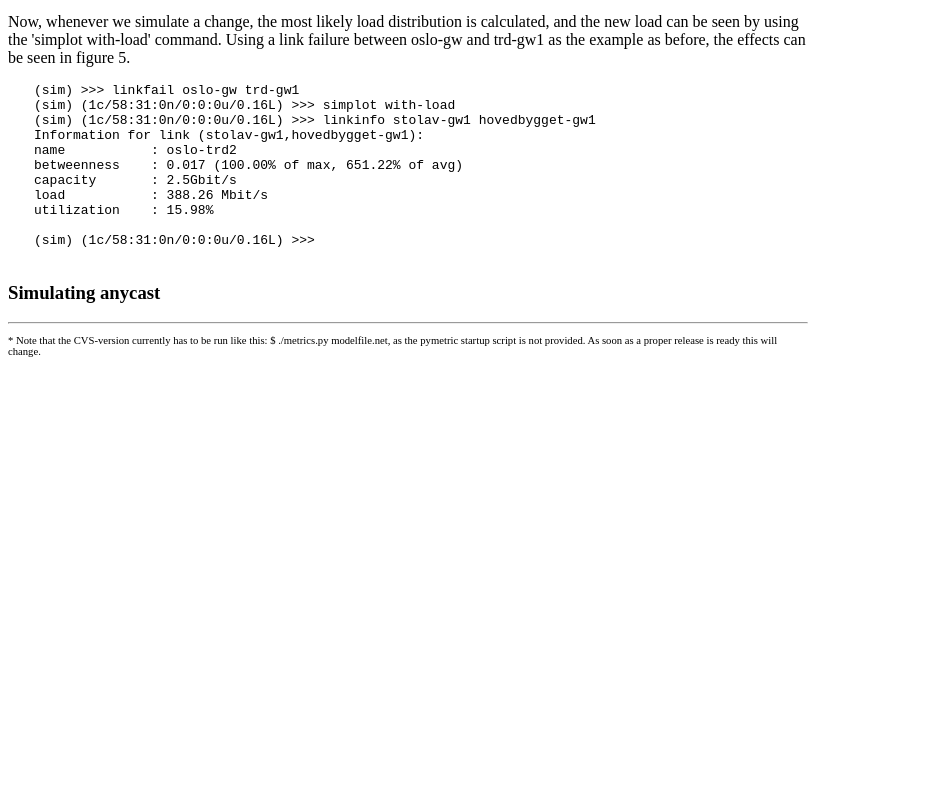
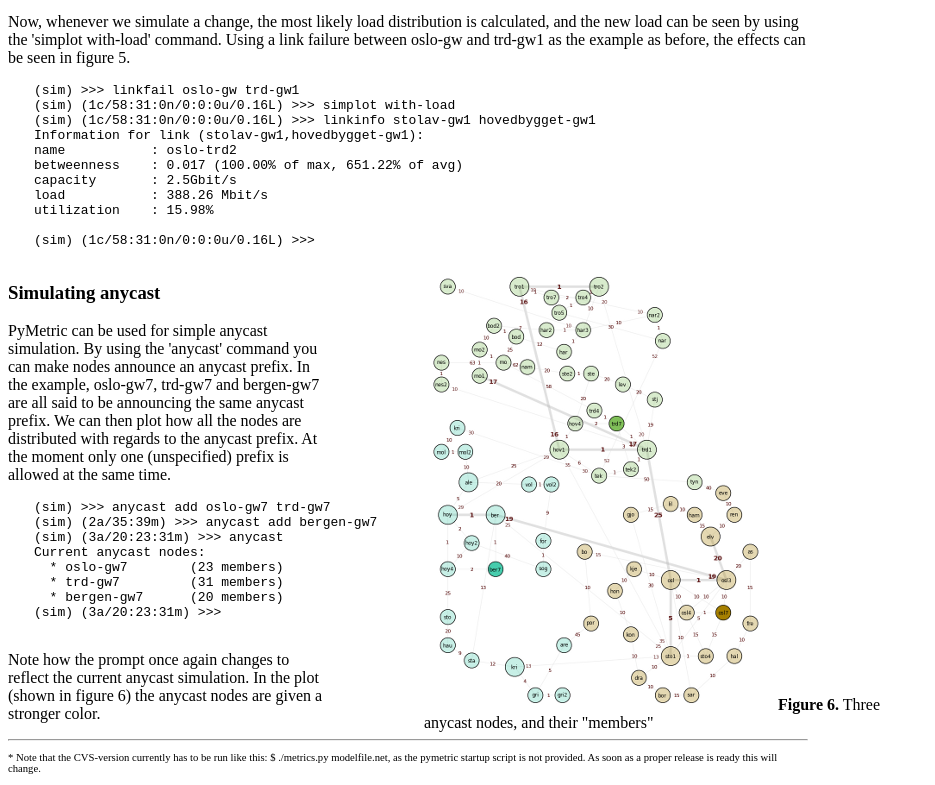
Before and after one commit to Uninett/PyMetric, a plain HTML site: page docs/index.html in a window 1280 px wide. Shown: the part 6061-6846 px from the top of the page, without its empty margins (0-935 px from the left). Before the commit the page ends 6429 px from the top, so only its background shows below. Drawn offline with Linux system fonts and the light colour scheme.

Commit message:
anycast section added

```diff
--- a/docs/index.html
+++ b/docs/index.html
@@ -426,8 +426,34 @@ utilization    : 15.98%
 
 (sim) (1c/58:31:0n/0:0:0u/0.16L) >>>
     </pre>
+	<div style="width: 30em; clear:all; float:right; position: relative; left:
+	6em;">
+	<a href="anycast.png"><img alt="Anycast groups" src="anycast-350px.png"></a>
+	  <strong>Figure 6.</strong> Three anycast nodes, and their "members"
+	</div>
 	<h3>Simulating anycast</h3>
-
+	<p>PyMetric can be used for simple anycast simulation. By using
+	   the 'anycast' command you can make nodes announce an anycast
+	   prefix. In the example, oslo-gw7, trd-gw7 and bergen-gw7 are
+	   all said to be announcing the same anycast prefix. We can then
+	   plot how all the nodes are distributed with regards to the
+	   anycast prefix. At the moment only one (unspecified) prefix is
+	   allowed at the same time.
+	</p>
+	<pre style="padding-left: 2em">
+(sim) >>> anycast add oslo-gw7 trd-gw7
+(sim) (2a/35:39m) >>> anycast add bergen-gw7
+(sim) (3a/20:23:31m) >>> anycast
+Current anycast nodes:
+  * oslo-gw7        (23 members)
+  * trd-gw7         (31 members)
+  * bergen-gw7      (20 members)
+(sim) (3a/20:23:31m) >>>
+    </pre>
+	<p>Note how the prompt once again changes to reflect the current
+	   anycast simulation. In the plot (shown in figure 6) the anycast
+	   nodes are given a stronger color.
+	</p>
 	<hr>
 	<p style="font-size: 8pt">* Note that the CVS-version currently has to be run like this: $
 	./metrics.py modelfile.net, as the pymetric startup script is not
```
Also changed, not shown: docs/anycast-350px.png (added), docs/anycast.png (added).
